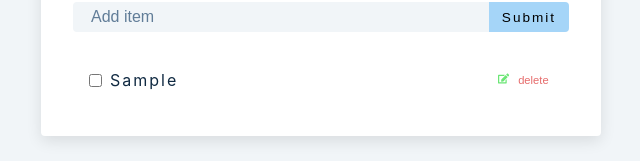
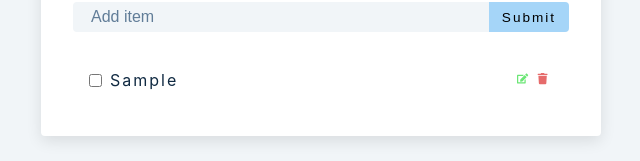
Before and after one commit to lilianlee0213/react-projects, a React (Create React App) app in the folder 10-grocery-bud/: page / in a window 1280 px wide. Both pictures are taken after typing "Sample" into the empty fields and a click on the button "Submit". Shown: the part 210-371 px from the top of the page, without its empty margins (319-959 px from the left). Built offline with nearby package versions, Linux system fonts and the light colour scheme; the HTML template or start-up script is replaced by a standard one.

Commit message:
fa trash icon

```diff
--- a/10-grocery-bud/src/List.js
+++ b/10-grocery-bud/src/List.js
@@ -13,7 +13,7 @@ const List = ({list, removeItem}) => {
 						onClick={() => {
 							removeItem(item.id);
 						}}>
-						delete
+						{FaTrash()}
 					</button>
 				</div>
 			</div>
```
